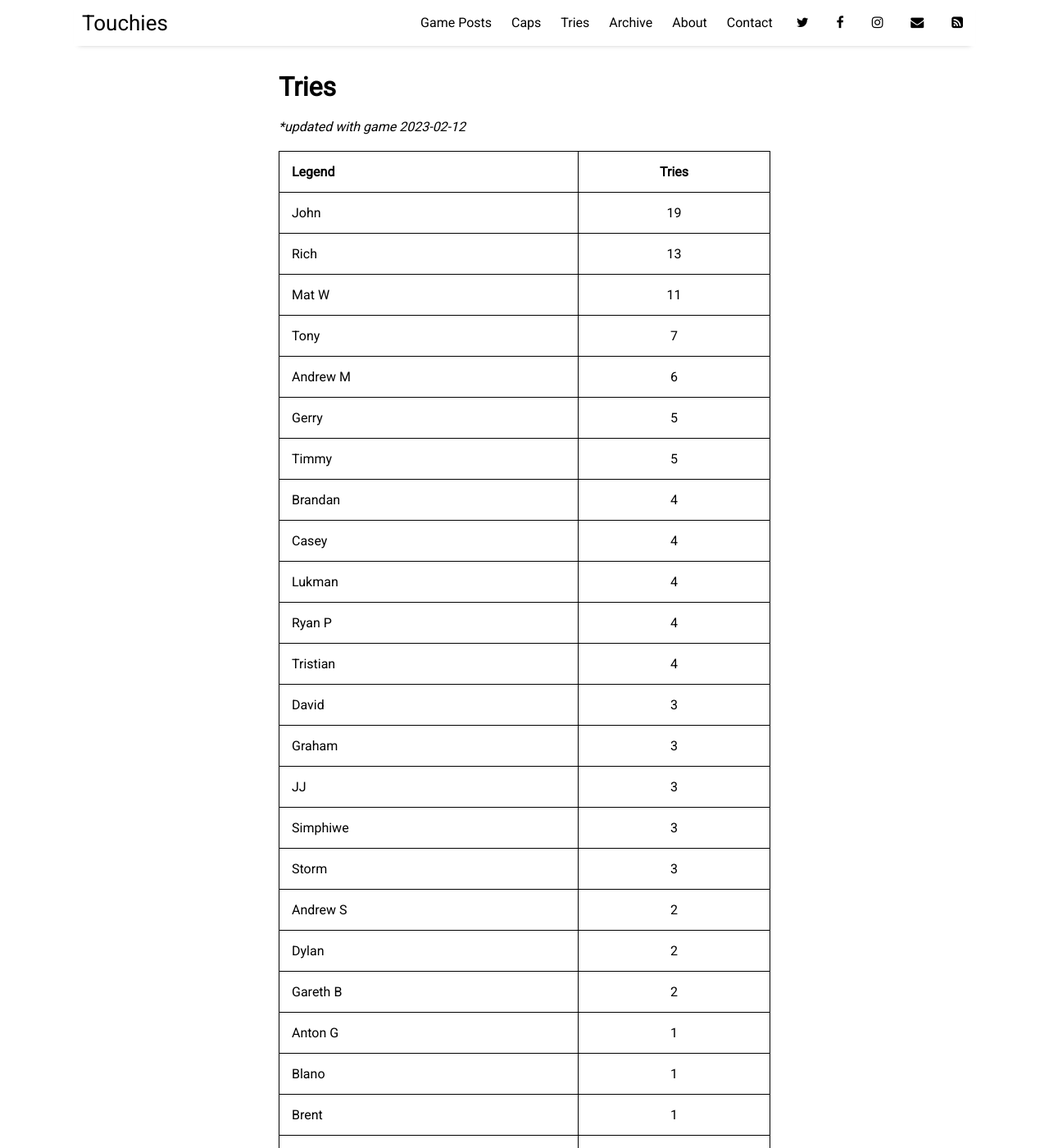
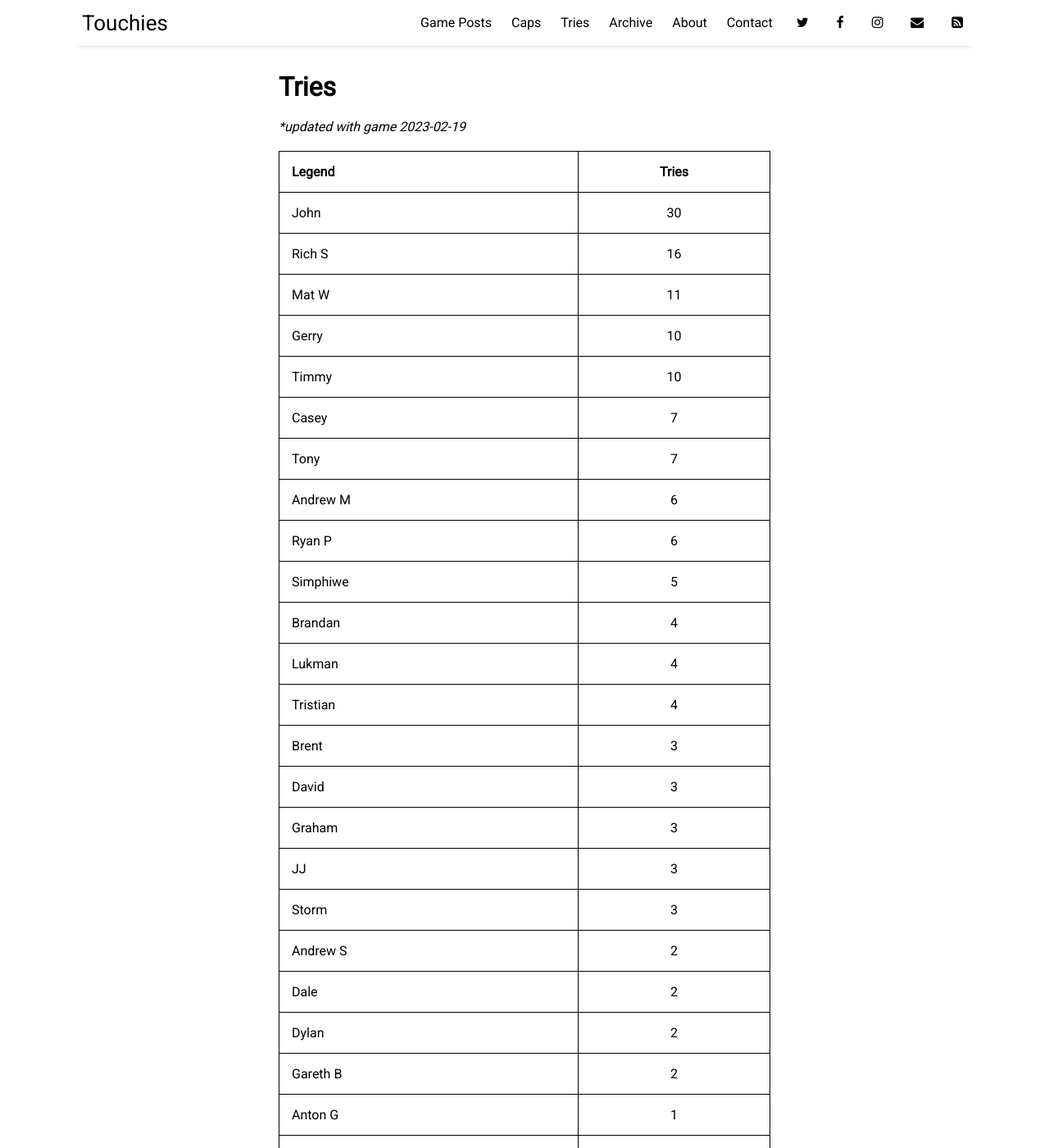
Before and after one commit to sundayrugby/sundayrugby.github.io, a Jekyll site: the page built from pages/tries.md, in a window 1280 px wide and 1400 px high. Shown: the whole window at 82% size. Built offline with Jekyll 4.4.1, drawn with Linux system fonts in a browser that asks for light colours; nearby versions of some CDN libraries; some of the changed text lies outside the part shown.

Commit message:
Update tries.md

```diff
--- a/pages/tries.md
+++ b/pages/tries.md
@@ -4,36 +4,36 @@ title: Tries
 permalink: /tries
 ---
 
-**updated with game 2023-02-12*
+**updated with game 2023-02-19*
 
 
 Legend               | Tries
 -------------------- | :------------------:
-John|19
-Rich|13
+John|30
+Rich S|16
 Mat W|11
+Gerry|10
+Timmy|10
+Casey|7
 Tony|7
 Andrew M|6
-Gerry|5
-Timmy|5
+Ryan P|6
+Simphiwe|5
 Brandan|4
-Casey|4
 Lukman|4
-Ryan P|4
 Tristian|4
+Brent|3
 David|3
 Graham|3
 JJ|3
-Simphiwe|3
 Storm|3
 Andrew S|2
+Dale|2
 Dylan|2
 Gareth B|2
 Anton G|1
 Blano|1
-Brent|1
 Chad|1
-Dale|1
 Dino|1
 Ferdi|1
 Nick M|1
```
Also changed, not shown: other parts of pages/tries.md (+12 -12 lines).
